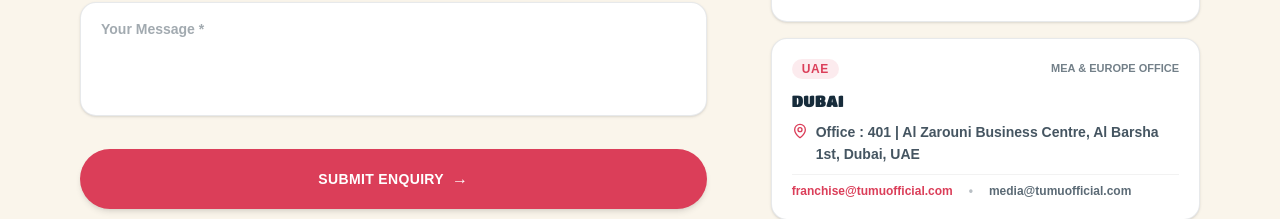
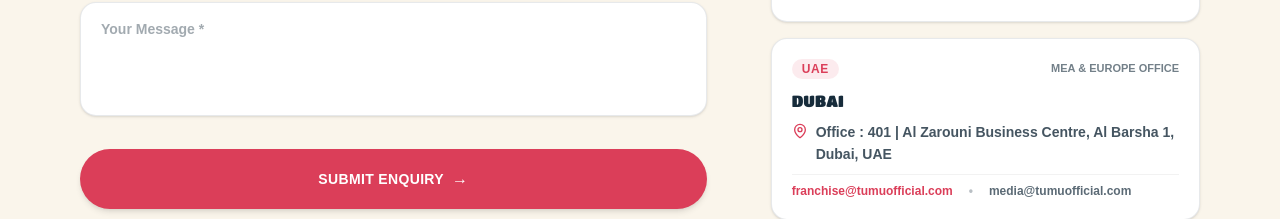
Before and after one commit to ahamadzaeem/tumu2, a Next.js app: page /contact in a window 1280 px wide. Shown: the part 1000-1219 px from the top of the page. Built offline with nearby package versions, Linux system fonts and the light colour scheme; no server answers; a web font is replaced by a local one.

Commit message:
fix(contact): change 'Al Barsha 1st' to 'Al Barsha 1' in UAE address

```diff
--- a/src/app/contact/page.tsx
+++ b/src/app/contact/page.tsx
@@ -297,7 +297,7 @@ export default function ContactPage() {
                   </h4>
                   <div className="flex items-start gap-2 text-xs sm:text-sm font-semibold text-[#162B3A]/80 leading-relaxed">
                     <MapPin className="w-4 h-4 text-[#DB3E59] shrink-0 mt-0.5" />
-                    <span>Office : 401 | Al Zarouni Business Centre, Al Barsha 1st, Dubai, UAE</span>
+                    <span>Office : 401 | Al Zarouni Business Centre, Al Barsha 1, Dubai, UAE</span>
                   </div>
                   <div className="flex flex-wrap items-center gap-x-4 gap-y-1 text-xs font-bold pt-2 border-t border-black/5">
                     <a href="mailto:franchise@tumuofficial.com" className="text-[#DB3E59] hover:underline">
```
